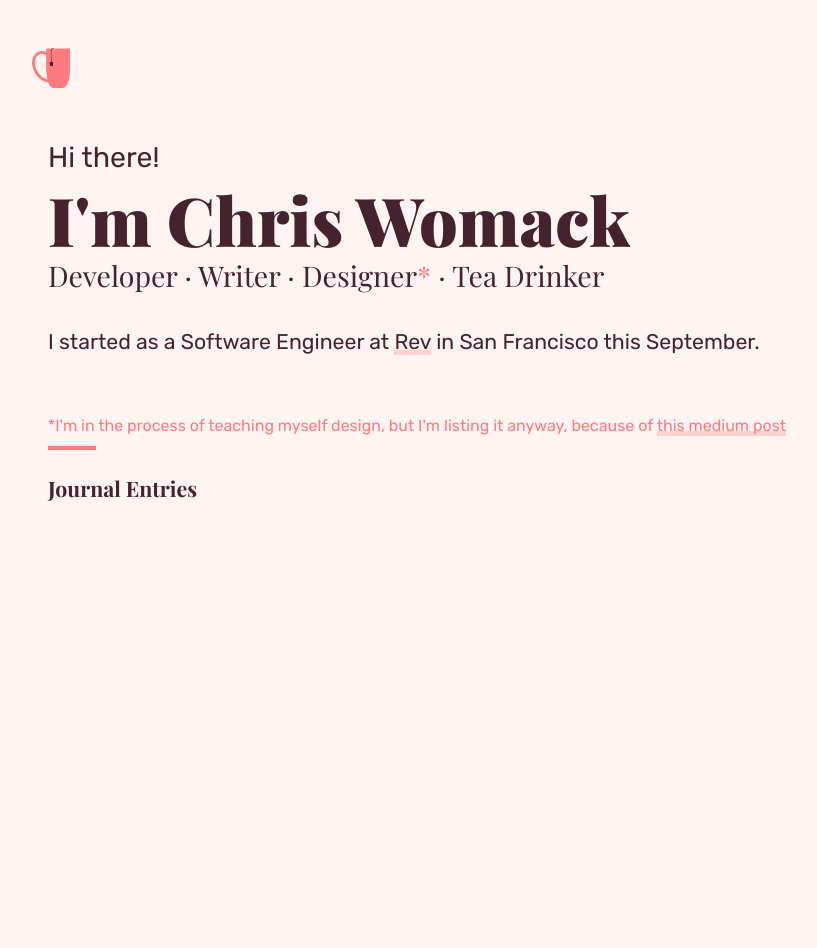
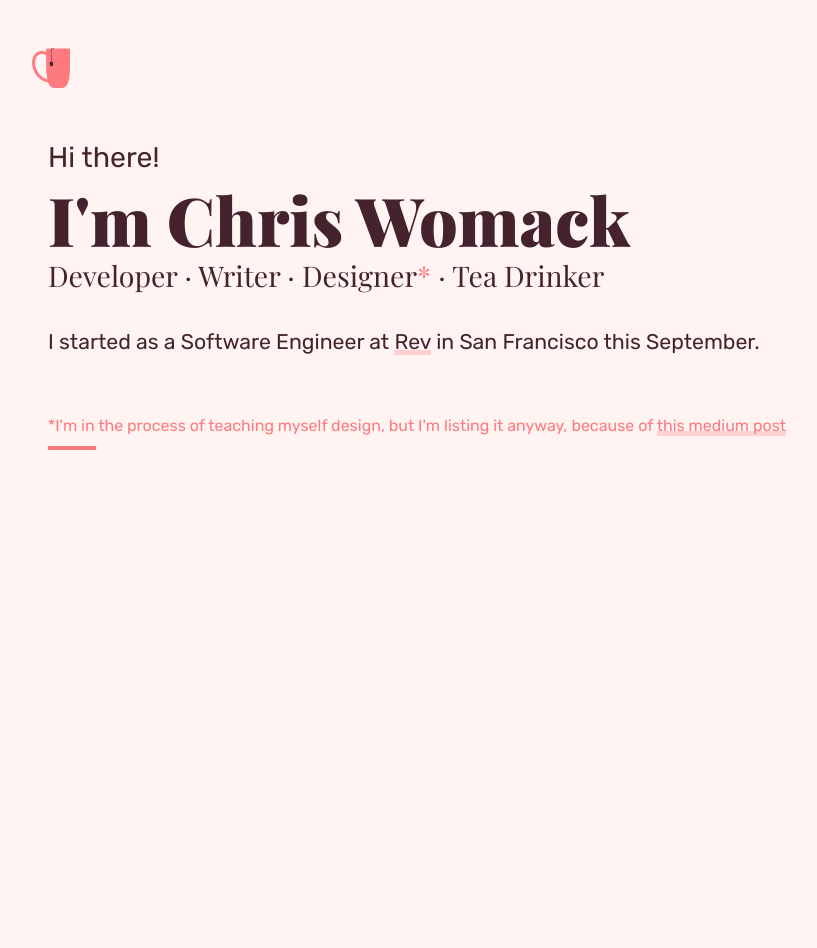
Before and after one commit to chirswomack/chirswomack.github.io, a Jekyll site: the page built from index.html, in a window 1280 px wide. Shown: the whole page, without its empty margins (16-833 px from the left). Built offline with Jekyll 4.4.1, drawn with Linux system fonts in a browser that asks for light colours; some web fonts are replaced.

Commit message:
hide link to journal page

```diff
--- a/index.html
+++ b/index.html
@@ -20,7 +20,6 @@ title: Chris Womack
         <p class="disclaimer">*I'm in the process of teaching myself design, but I'm listing it anyway, because of <a href="https://thecoffeelicious.com/fuck-yes-youre-a-writer-fd06c00ba24e" class="o-link">this medium post</a></p>
         <hr>
       </div>
-      <a href="/journal/" class="journalLink t5">Journal Entries</a>
     </div>
   </main>
 </div>
```
